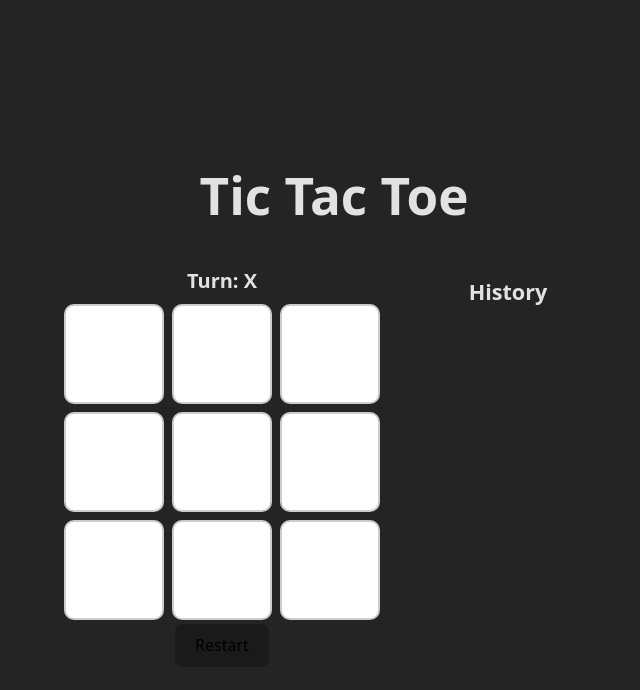
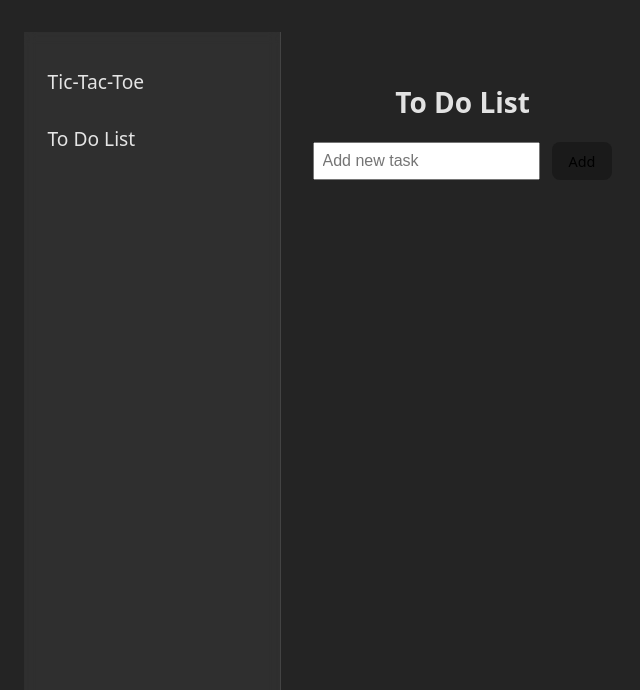
Before and after one commit to rotemharduf1/Tic-Tac-Toe-App, a React (Vite) app: page /todos in a window 1280 px wide. Shown: the top 690 px of the page, without its empty margins (306-946 px from the left). Built offline with nearby package versions, Linux system fonts and the light colour scheme.

Commit message:
Updated sidebar design + flex/rem/em styles

```diff
--- a/package.json
+++ b/package.json
@@ -11,7 +11,8 @@
   },
   "dependencies": {
     "react": "^19.2.0",
-    "react-dom": "^19.2.0"
+    "react-dom": "^19.2.0",
+    "react-router-dom": "^7.9.6"
   },
   "devDependencies": {
     "@eslint/js": "^9.39.1",
--- a/src/App.jsx
+++ b/src/App.jsx
@@ -1,11 +1,25 @@
-import './App.css'
-import Game from './components/game.jsx'
+import "./App.css";
+import { BrowserRouter, Routes, Route, Navigate } from "react-router-dom";
+import Layout from "./layout/Layout";
+import TicTacToePage from "./pages/TicTacToePage";
+import ToDoPage from "./pages/ToDoPage";
 
-export default function App() {
+function App() {
   return (
-    <div className="App">
-      <h1> Tic Tac Toe </h1>
-      <Game />
-    </div>
-  )
+    <BrowserRouter>
+      <Routes>
+        <Route element={<Layout />}>
+          <Route path="/" element={<Navigate to="/tictactoe" replace />} />
+
+          <Route path="/tictactoe" element={<TicTacToePage />} />
+
+          <Route path="/todos" element={<ToDoPage />} />
+        </Route>
+
+        <Route path="*" element={<Navigate to="/" replace />} />
+      </Routes>
+    </BrowserRouter>
+  );
 }
+
+export default App;
--- /dev/null
+++ b/src/components/SideBar.css
@@ -0,0 +1,26 @@
+.sidebar {
+    width: 14rem;
+    height: 100vh;
+    background-color: rgba(80, 80, 80, 0.25);
+    backdrop-filter: blur(6px);
+    padding: 2rem 1rem;
+    display: flex;
+    flex-direction: column;
+    gap: 1.25rem;
+    align-items: flex-start;
+    border-right: 1px solid rgba(255, 255, 255, 0.1);
+}
+
+.sidebar__link {
+    font-size: 1.2rem;
+    color: #e5e5e5;
+    text-decoration: none;
+    font-weight: 500;
+    padding: 0.25rem 0.5rem;
+    transition: 0.2s ease-in-out;
+}
+
+.sidebar__link:hover {
+    color: #ffffff;
+    transform: translateX(4px);
+}
--- /dev/null
+++ b/src/components/SideBar.jsx
@@ -0,0 +1,15 @@
+import { Link } from "react-router-dom";
+import "./SideBar.css";
+
+export default function Sidebar() {
+    return (
+        <aside className="sidebar">
+            <Link to="/tictactoe" className="sidebar__link">
+                Tic-Tac-Toe
+            </Link>
+            <Link to="/todos" className="sidebar__link">
+                To Do List
+            </Link>
+        </aside>
+    );
+}
--- /dev/null
+++ b/src/layout/Layout.css
@@ -0,0 +1,13 @@
+.layout {
+    display: flex;
+    min-height: 100vh;
+    width: 100%;
+}
+
+.layout__content {
+    flex: 1;
+    padding: 2rem;
+    display: flex;
+    justify-content: center;
+    align-items: flex-start;
+}
--- /dev/null
+++ b/src/layout/Layout.jsx
@@ -0,0 +1,14 @@
+import Sidebar from "../components/SideBar";
+import { Outlet } from "react-router-dom";
+import "./Layout.css";
+
+export default function Layout() {
+    return (
+        <div className="layout">
+            <Sidebar />
+            <main className="layout__content">
+                <Outlet />
+            </main>
+        </div>
+    );
+}
--- /dev/null
+++ b/src/pages/TicTacToePage.jsx
@@ -0,0 +1,10 @@
+import Game from "../components/game.jsx";
+
+export default function TicTacToePage() {
+    return (
+        <div>
+            <h1>Tic-Tac-Toe</h1>
+            <Game />
+        </div>
+    );
+}
--- /dev/null
+++ b/src/pages/ToDoPage.css
@@ -0,0 +1,62 @@
+.todo {
+    max-width: 25rem;
+    width: 100%;
+    display: flex;
+    flex-direction: column;
+    gap: 1rem;
+}
+
+.todo__title {
+    font-size: 1.75rem;
+    margin-bottom: 0.5rem;
+}
+
+.todo__new-task {
+    display: flex;
+    gap: 0.75rem;
+}
+
+.todo__input {
+    flex: 1;
+    padding: 0.5rem;
+    font-size: 1rem;
+}
+
+.todo__button {
+    padding: 0.5rem 1rem;
+    font-size: 0.9rem;
+    cursor: pointer;
+}
+
+.todo__list {
+    list-style: none;
+    padding: 0;
+    margin: 0;
+    display: flex;
+    flex-direction: column;
+    gap: 0.5rem;
+}
+
+.todo__item {
+    font-size: 1rem;
+}
+
+.todo__item-content {
+    display: flex;
+    align-items: center;
+    gap: 0.5rem;
+}
+
+.todo__checkbox {
+    width: 1rem;
+    height: 1rem;
+}
+
+.todo__text {
+    font-size: 1rem;
+}
+
+.todo__item--completed .todo__text {
+    text-decoration: line-through;
+    opacity: 0.7;
+}
--- /dev/null
+++ b/src/pages/ToDoPage.jsx
@@ -0,0 +1,67 @@
+import { useState } from "react";
+import "./ToDoPage.css";
+
+export default function ToDoPage() {
+    const [tasks, setTasks] = useState([]);
+    const [newTask, setNewTask] = useState("");
+
+    const addTask = () => {
+        if (newTask.trim() === "") return;
+
+        const task = {
+        id: Date.now(),
+        text: newTask,
+        completed: false,
+        };
+
+        setTasks([...tasks, task]);
+        setNewTask("");
+    };
+
+    const toggleTaskCompleted = (id) => {
+        const updatedTasks = tasks.map((task) =>
+            task.id === id ? { ...task, completed: !task.completed } : task
+        );
+        setTasks(updatedTasks);
+    };
+
+    return (
+    <section className="todo">
+        <h1 className="todo__title">To Do List</h1>
+
+        <div className="todo__new-task">
+            <input
+                type="text"
+                placeholder="Add new task"
+                value={newTask}
+                onChange={(e) => setNewTask(e.target.value)}
+                className="todo__input"
+            />
+            <button className="todo__button" onClick={addTask}>
+                Add
+            </button>
+        </div>
+
+        <ul className="todo__list">
+            {tasks.map((task) => (
+                <li
+                    key={task.id}
+                    className={`todo__item ${
+                    task.completed ? "todo__item--completed" : ""
+                    }`}
+                >
+                    <label className="todo__item-content">
+                        <input
+                            type="checkbox"
+                            className="todo__checkbox"
+                            checked={task.completed}
+                            onChange={() => toggleTaskCompleted(task.id)}
+                        />
+                        <span className="todo__text">{task.text}</span>
+                    </label>
+                </li>
+            ))}
+        </ul>
+        </section>
+    );
+}
```
Also changed, not shown: 1 other file (tests, documents, lock files or other folders).
